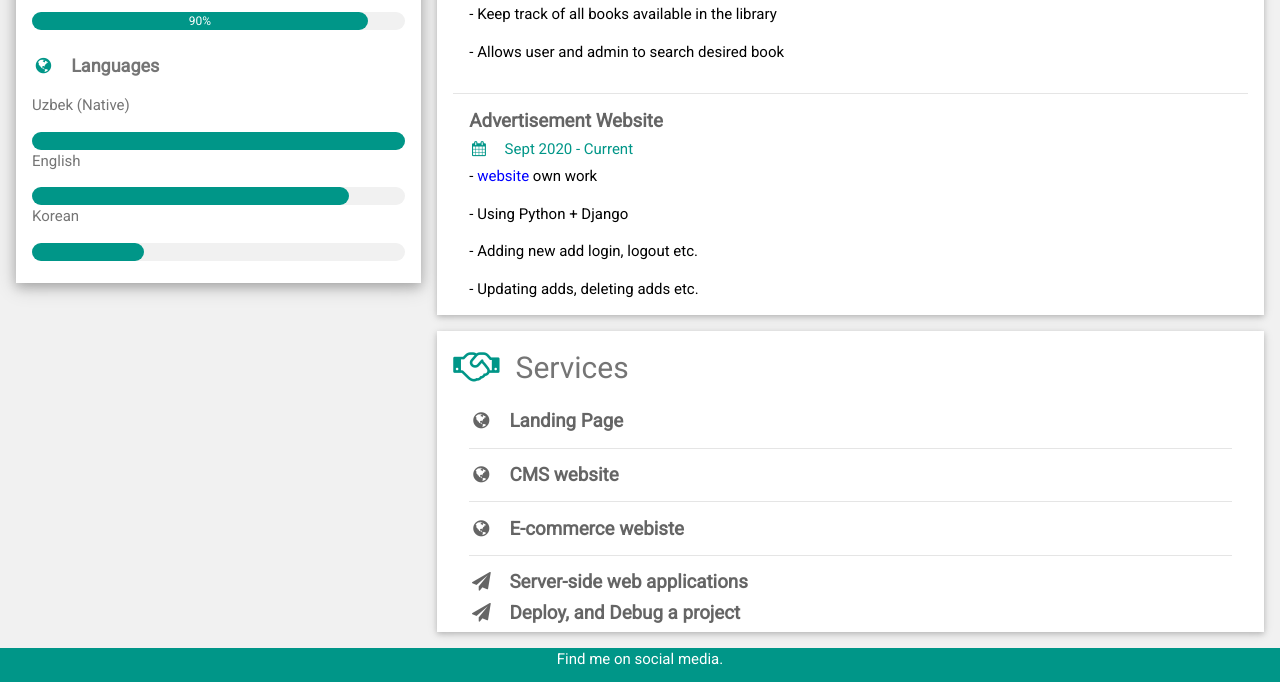
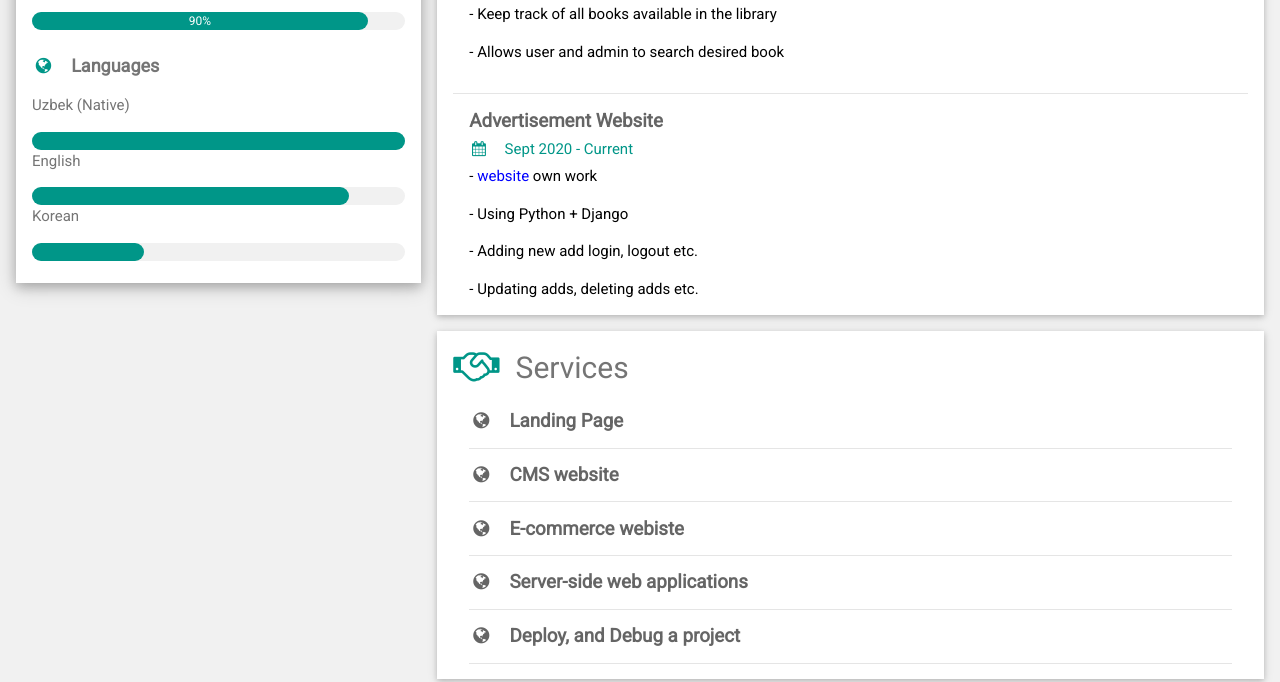
Before and after one commit to fayzidin/fayziddin0008, a plain HTML site: page index.html in a window 1280 px wide. Shown: the part 1152-1834 px from the top of the page. Drawn offline with nearby package versions, Linux system fonts and the light colour scheme.

Commit message:
Update index.html

```diff
--- a/index.html
+++ b/index.html
@@ -232,10 +232,12 @@ html,body,h1,h2,h3,h4,h5,h6 {font-family: "Roboto", sans-serif}
           <hr>
         </div>
         <div class="w3-container">
-          <h5 class="w3-opacity"><i class="fa fa-fw w3-margin-right">&#xf1d8</i><b>Server-side web applications</b></h5>
+          <h5 class="w3-opacity"><i class="fa fa-fw w3-margin-right">&#xf0ac</i><b>Server-side web applications</b></h5>
+          <hr>
         </div>
         <div class="w3-container">
-          <h5 class="w3-opacity"><i class="fa fa-fw w3-margin-right">&#xf1d8</i><b>Deploy, and Debug a project</b></h5>
+          <h5 class="w3-opacity"><i class="fa fa-fw w3-margin-right">&#xf0ac</i><b>Deploy, and Debug a project</b></h5>
+          <hr>
         </div>
       </div>
 
```
